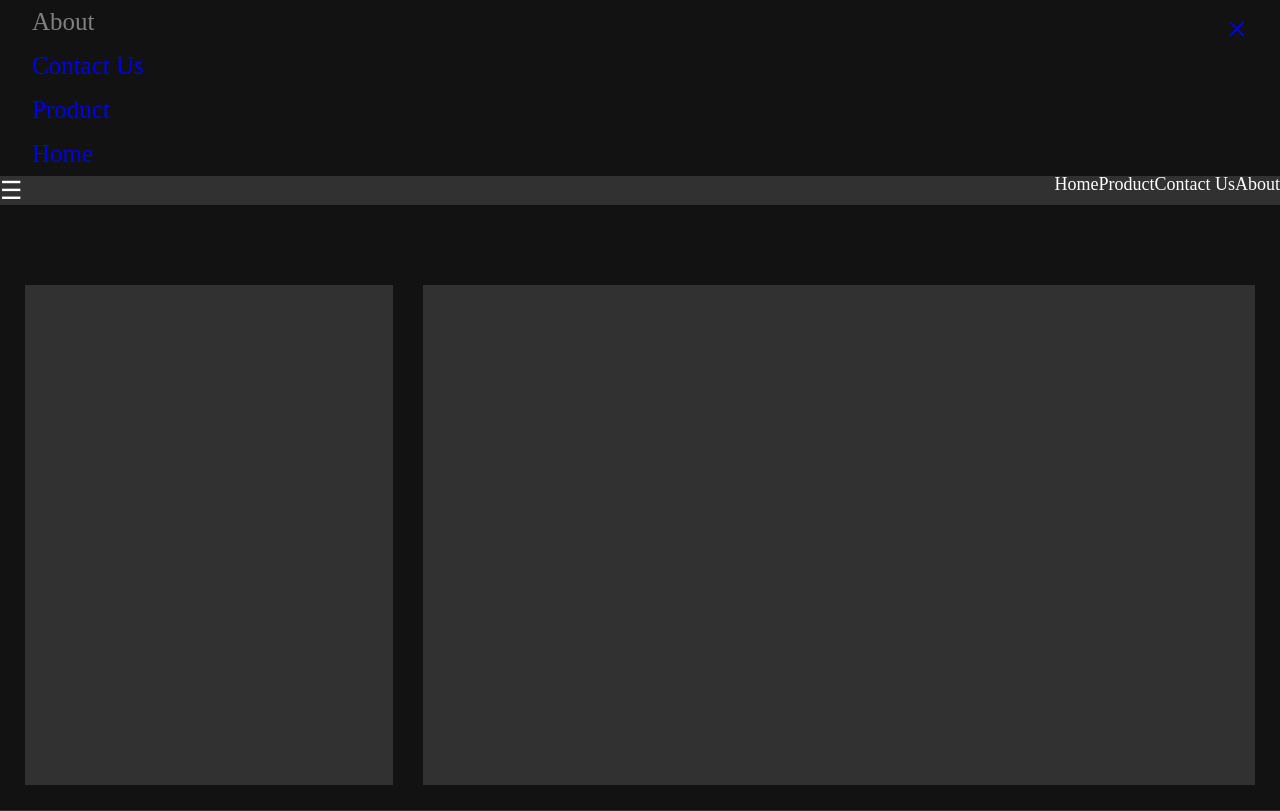
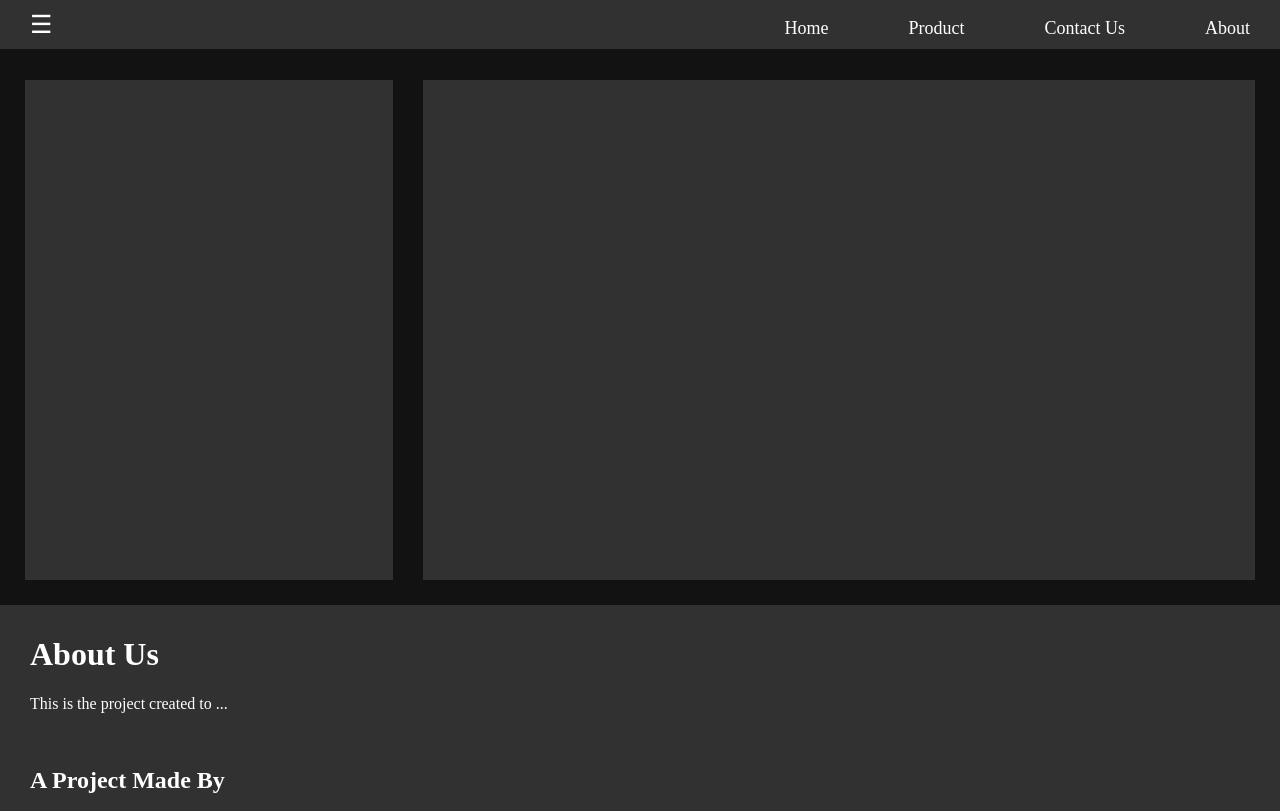
Before and after one commit to sarkaaar/semester_project, a PHP site: page / in a window 1280 px wide. Shown: the top 811 px of the page. Run offline with PHP 8.4, Linux system fonts and the light colour scheme.

Commit message:
Responsiveness

```diff
--- a/styles.css
+++ b/styles.css
@@ -5,46 +5,33 @@
 }
 
 .header {
-<<<<<<< HEAD
     overflow: auto;
-    background-color: #2e2c2c;
-=======
     position: fixed;
     top: 0;
     width: 100%;
     background-color: #313131;
->>>>>>> responsive
     padding: 10px 30px 3px 30px;
     display: flex;
     flex-direction: row;
     justify-content: space-between;
-<<<<<<< HEAD
-=======
     border-bottom: 2px solid #121212;
->>>>>>> responsive
 }
 
 .header a {
     float: right;
     color: white;
     text-decoration: none;
-<<<<<<< HEAD
-=======
     margin-right: 40px;
->>>>>>> responsive
     padding: 10px 20px 10px 20px;
     font-size: 18px;
     line-height: 16px;
     border-radius: 5px;
 }
 
-<<<<<<< HEAD
 .header a:hover {
     background-color: grey;
 }
 
-=======
->>>>>>> responsive
 .sidenav {
     height: 100%;
     width: 0;
@@ -60,7 +47,6 @@
     padding: 8px 8px 8px 32px;
     text-decoration: none;
     font-size: 25px;
-<<<<<<< HEAD
     color: #818181;
     display: block;
     transition: 0.1s;
@@ -69,7 +55,6 @@
 
 .sidenav a:hover {
     color: white;
-=======
     color: white;
     display: block;
     transition: 0.1s;
@@ -78,7 +63,6 @@
 .sidenav a:hover,
 .header a:hover {
     color: #818181;
->>>>>>> responsive
 }
 
 .sidenav .closebtn {
@@ -88,17 +72,6 @@
     font-size: 36px;
     margin-left: 50px;
 }
-
-<<<<<<< HEAD
-@media screen and (max-height: 450px) {
-    .sidenav {
-        padding-top: 15px;
-    }
-    .sidenav a {
-        font-size: 18px;
-    }
-}
-=======
 @media screen and (max-width: 600px) {
     .header_1 {
         display: none;
@@ -153,4 +126,3 @@
     width: 70%;
     margin-top: 30px;
 }
->>>>>>> responsive
```
